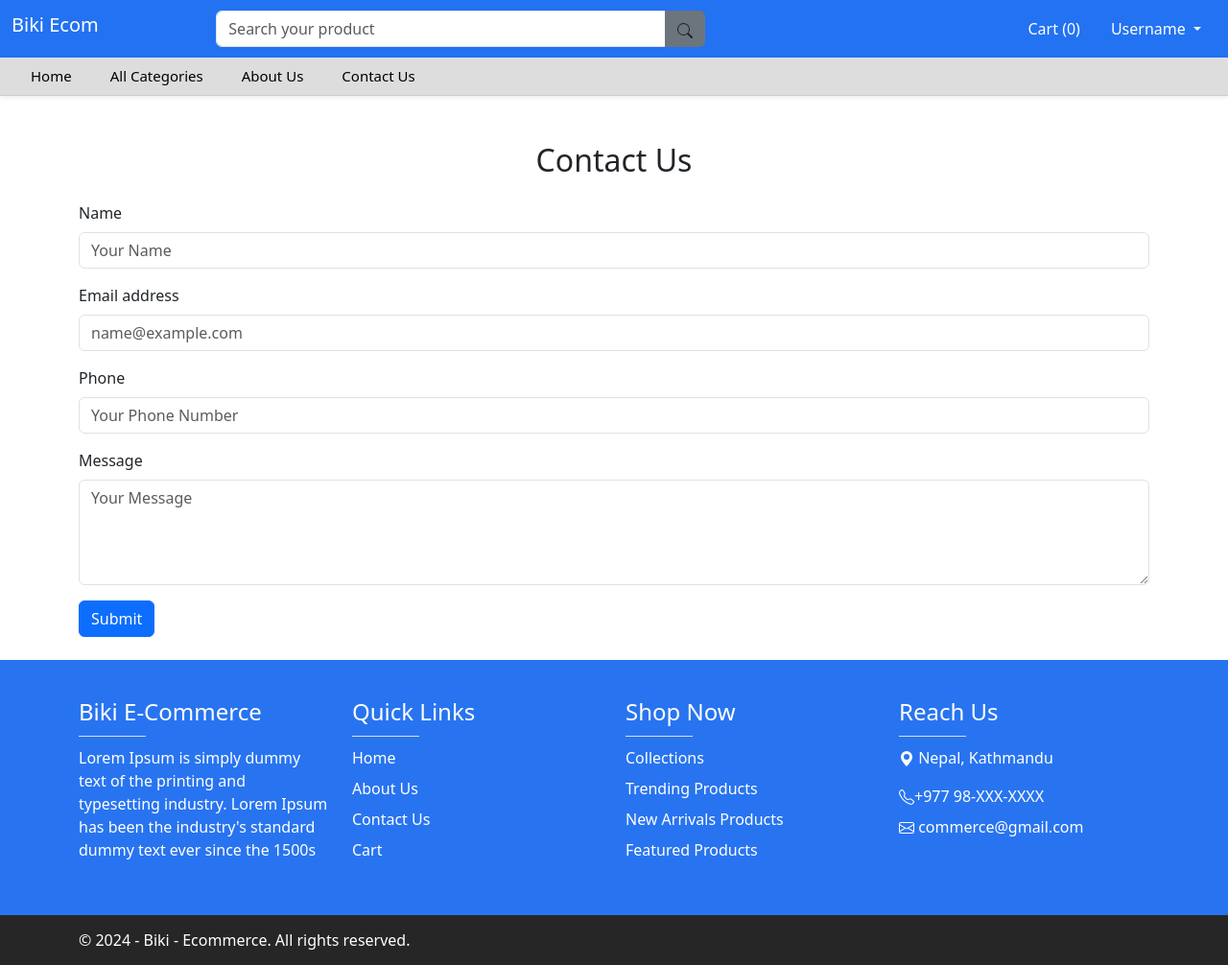
After one commit to BiTech5/commerce-website, a Django app: page /contact-us/ in a window 1280 px wide. The commit adds this page. Shown: the whole page at 96% size. Run offline with Django 5.2, Linux system fonts and the light colour scheme.

Commit message:
adding the contact file

```diff
--- /dev/null
+++ b/shop/templates/contact.html
@@ -0,0 +1,25 @@
+{% include "header.html" %}
+<div class="container mt-5">
+    <h2 class="text-center mb-4">Contact Us</h2>
+    <form>
+      <div class="mb-3">
+        <label for="name" class="form-label">Name</label>
+        <input type="text" class="form-control" id="name" placeholder="Your Name">
+      </div>
+      <div class="mb-3">
+        <label for="email" class="form-label">Email address</label>
+        <input type="email" class="form-control" id="email" placeholder="name@example.com">
+      </div>
+      <div class="mb-3">
+        <label for="phone" class="form-label">Phone</label>
+        <input type="tel" class="form-control" id="phone" placeholder="Your Phone Number">
+      </div>
+      <div class="mb-3">
+        <label for="message" class="form-label">Message</label>
+        <textarea class="form-control" id="message" rows="4" placeholder="Your Message"></textarea>
+      </div>
+      <button type="submit" class="btn btn-primary">Submit</button>
+    </form>
+  </div>
+<br>
+{% include "footer.html" %}
--- a/shop/templates/header.html
+++ b/shop/templates/header.html
@@ -66,7 +66,7 @@
                 <div class="collapse navbar-collapse" id="navbarSupportedContent">
                     <ul class="navbar-nav me-auto mb-2 mb-lg-0">
                         <li class="nav-item">
-                            <a class="nav-link" href="#">Home</a>
+                            <a class="nav-link" href="{% url "home" %}">Home</a>
                         </li>
 
                         <li class="nav-item">
@@ -76,7 +76,7 @@
                             <a class="nav-link" href="#">About Us</a>
                         </li>
                         <li class="nav-item">
-                            <a class="nav-link" href="#">Contact Us</a>
+                            <a class="nav-link" href="{% url "contact" %}">Contact Us</a>
                         </li>
                     </ul>
                 </div>
--- a/shop/urls.py
+++ b/shop/urls.py
@@ -3,4 +3,6 @@ from django.urls import path
 from . import views
 urlpatterns = [
     path('',views.home,name='home'),
+    path('contact-us/',views.contact,name='contact'),
+
 ]
--- a/shop/views.py
+++ b/shop/views.py
@@ -4,3 +4,6 @@ from . import models
 def home(request):
     data=models.Product.objects.all()
     return render(request,'main.html',{"data":data})
+
+def contact(request):
+    return render(request,'contact.html')
```
